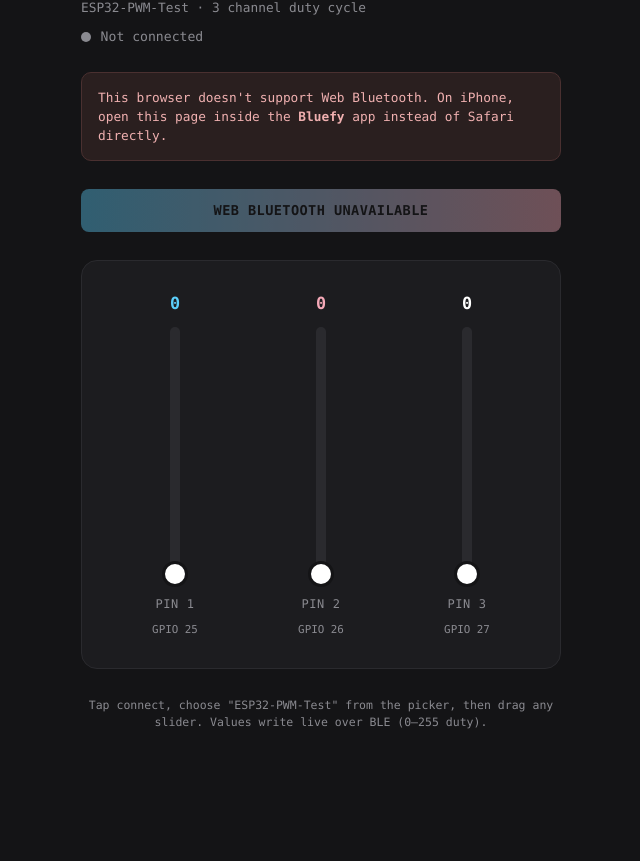
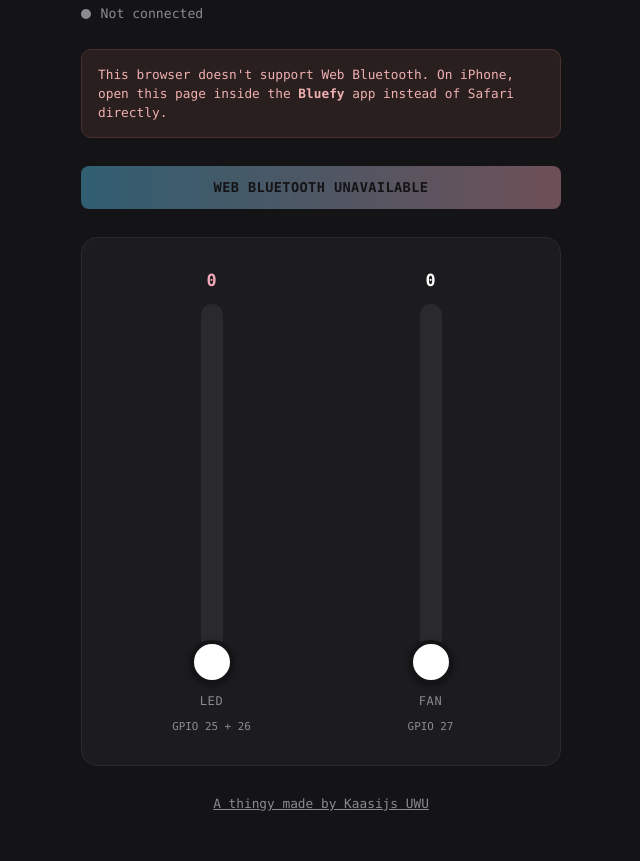
Before and after one commit to Kaasijs/Fursuit32, a plain HTML site: page index.html in a window 1280 px wide. Shown: the part 82-943 px from the top of the page, without its empty margins (319-959 px from the left). Before the commit the page ends 861 px from the top, so only its background shows below. Drawn offline with Linux system fonts and the light colour scheme.

Commit message:
pin update 35 -> 27

```diff
--- a/index.html
+++ b/index.html
@@ -151,7 +151,7 @@
   .slider-track {
     position: relative;
     width: 100%;
-    height: clamp(160px, 40vw, 260px);
+    height: clamp(240px, 55vw, 380px);
     display: flex;
     justify-content: center;
   }
@@ -159,7 +159,7 @@
   input[type="range"].vslider {
     writing-mode: vertical-lr;
     direction: rtl;
-    width: 44px;
+    width: 64px;
     height: 100%;
     -webkit-appearance: none;
     appearance: none;
@@ -169,42 +169,42 @@
   }
 
   input[type="range"].vslider::-webkit-slider-runnable-track {
-    width: 10px;
-    border-radius: 6px;
+    width: 22px;
+    border-radius: 11px;
     background: var(--panel-line);
   }
 
   input[type="range"].vslider::-webkit-slider-thumb {
     -webkit-appearance: none;
-    width: 26px;
-    height: 26px;
+    width: 44px;
+    height: 44px;
     border-radius: 50%;
     background: var(--white);
-    border: 3px solid var(--bg);
-    margin-left: -8px;
+    border: 4px solid var(--bg);
+    margin-left: -11px;
+    box-shadow: 0 2px 6px rgba(0, 0, 0, 0.4);
   }
 
   input[type="range"].vslider::-moz-range-track {
-    width: 10px;
-    border-radius: 6px;
+    width: 22px;
+    border-radius: 11px;
     background: var(--panel-line);
   }
 
   input[type="range"].vslider::-moz-range-thumb {
-    width: 20px;
-    height: 20px;
+    width: 38px;
+    height: 38px;
     border-radius: 50%;
     background: var(--white);
-    border: 3px solid var(--bg);
+    border: 4px solid var(--bg);
+    box-shadow: 0 2px 6px rgba(0, 0, 0, 0.4);
   }
 
-  .pin-1 input[type="range"]::-webkit-slider-runnable-track { background: linear-gradient(0deg, var(--blue) var(--fill, 0%), var(--panel-line) var(--fill, 0%)); }
-  .pin-2 input[type="range"]::-webkit-slider-runnable-track { background: linear-gradient(0deg, var(--pink) var(--fill, 0%), var(--panel-line) var(--fill, 0%)); }
-  .pin-3 input[type="range"]::-webkit-slider-runnable-track { background: linear-gradient(0deg, var(--white) var(--fill, 0%), var(--panel-line) var(--fill, 0%)); }
+  .pin-led input[type="range"]::-webkit-slider-runnable-track { background: linear-gradient(0deg, var(--blue) 0%, var(--pink) var(--fill, 0%), var(--panel-line) var(--fill, 0%)); }
+  .pin-fan input[type="range"]::-webkit-slider-runnable-track { background: linear-gradient(0deg, var(--white) var(--fill, 0%), var(--panel-line) var(--fill, 0%)); }
 
-  .pin-1 .slider-value { color: var(--blue); }
-  .pin-2 .slider-value { color: var(--pink); }
-  .pin-3 .slider-value { color: var(--white); }
+  .pin-led .slider-value { color: var(--pink); }
+  .pin-fan .slider-value { color: var(--white); }
 
   .pin-name {
     font-size: 0.68rem;
@@ -237,8 +237,7 @@
 <body>
 
   <header>
-    <h1>PWM Control</h1>
-    <p class="subtitle">ESP32-PWM-Test &middot; 3 channel duty cycle</p>
+    <h1>My Fursuit32</h1>
     <div class="status-row">
       <div class="status-dot" id="statusDot"></div>
       <span class="status-text" id="statusText">Not connected</span>
@@ -253,37 +252,28 @@
 
   <div class="panel">
     <div class="sliders">
-      <div class="slider-col pin-1">
-        <div class="slider-value" id="val1">0</div>
+      <div class="slider-col pin-led">
+        <div class="slider-value" id="valLed">0</div>
         <div class="slider-track">
-          <input type="range" class="vslider" id="slider1" min="0" max="255" value="0" disabled>
+          <input type="range" class="vslider" id="sliderLed" min="0" max="255" value="0" disabled>
         </div>
-        <div class="slider-label">Pin 1</div>
-        <div class="pin-name">GPIO 25</div>
+        <div class="slider-label">LED</div>
+        <div class="pin-name">GPIO 25 + 26</div>
       </div>
 
-      <div class="slider-col pin-2">
-        <div class="slider-value" id="val2">0</div>
+      <div class="slider-col pin-fan">
+        <div class="slider-value" id="valFan">0</div>
         <div class="slider-track">
-          <input type="range" class="vslider" id="slider2" min="0" max="255" value="0" disabled>
+          <input type="range" class="vslider" id="sliderFan" min="0" max="255" value="0" disabled>
         </div>
-        <div class="slider-label">Pin 2</div>
-        <div class="pin-name">GPIO 26</div>
-      </div>
-
-      <div class="slider-col pin-3">
-        <div class="slider-value" id="val3">0</div>
-        <div class="slider-track">
-          <input type="range" class="vslider" id="slider3" min="0" max="255" value="0" disabled>
-        </div>
-        <div class="slider-label">Pin 3</div>
+        <div class="slider-label">Fan</div>
         <div class="pin-name">GPIO 27</div>
       </div>
     </div>
   </div>
 
   <footer>
-    Tap connect, choose "ESP32-PWM-Test" from the picker, then drag any slider. Values write live over BLE (0&ndash;255 duty).
+    <a class="subtitle" href="https://github.com/Kaasijs">A thingy made by Kaasijs UWU</a>
   </footer>
 
 <script>
@@ -293,17 +283,28 @@
     '12345678-1234-1234-1234-123456789ab2',
     '12345678-1234-1234-1234-123456789ab3',
   ];
-  const DEVICE_NAME = 'ESP32-PWM-Test';
+  const DEVICE_NAME = 'Fursuit Kaasijs';
 
   const connectBtn = document.getElementById('connectBtn');
   const statusDot = document.getElementById('statusDot');
   const statusText = document.getElementById('statusText');
   const browserWarning = document.getElementById('browserWarning');
 
-  const sliders = [1, 2, 3].map(n => document.getElementById(`slider${n}`));
-  const values  = [1, 2, 3].map(n => document.getElementById(`val${n}`));
+  const sliderLed = document.getElementById('sliderLed');
+  const sliderFan = document.getElementById('sliderFan');
+  const valLed = document.getElementById('valLed');
+  const valFan = document.getElementById('valFan');
 
-  let characteristics = [null, null, null];
+  // sliders[] pairs each UI slider with the characteristic UUID(s) it
+  // should write to. LED drives two physical pins (chars 1 and 2) at
+  // once; Fan drives just the third.
+  const sliders = [
+    { input: sliderLed, valueEl: valLed, charUuids: [CHAR_UUIDS[0], CHAR_UUIDS[1]] },
+    { input: sliderFan, valueEl: valFan, charUuids: [CHAR_UUIDS[2]] },
+  ];
+
+  // Resolved BLECharacteristic objects, keyed by UUID, filled in on connect.
+  let characteristicsByUuid = {};
   let bleDevice = null;
 
   if (!navigator.bluetooth) {
@@ -317,7 +318,7 @@
     statusText.classList.toggle('connected', isConnected);
     statusText.textContent = isConnected ? 'Connected' : 'Not connected';
     connectBtn.textContent = isConnected ? 'Disconnect' : 'Connect to device';
-    sliders.forEach(s => s.disabled = !isConnected);
+    sliders.forEach(s => s.input.disabled = !isConnected);
   }
 
   function updateFill(slider) {
@@ -325,7 +326,7 @@
     slider.style.setProperty('--fill', pct + '%');
   }
 
-  sliders.forEach(updateFill);
+  sliders.forEach(s => updateFill(s.input));
 
   async function connect() {
     try {
@@ -339,8 +340,9 @@
       const server = await bleDevice.gatt.connect();
       const service = await server.getPrimaryService(SERVICE_UUID);
 
-      for (let i = 0; i < 3; i++) {
-        characteristics[i] = await service.getCharacteristic(CHAR_UUIDS[i]);
+      characteristicsByUuid = {};
+      for (const uuid of CHAR_UUIDS) {
+        characteristicsByUuid[uuid] = await service.getCharacteristic(uuid);
       }
 
       setConnected(true);
@@ -352,7 +354,7 @@
 
   function onDisconnected() {
     setConnected(false);
-    characteristics = [null, null, null];
+    characteristicsByUuid = {};
   }
 
   connectBtn.addEventListener('click', async () => {
@@ -364,24 +366,28 @@
     }
   });
 
-  sliders.forEach((slider, i) => {
+  sliders.forEach(({ input, valueEl, charUuids }) => {
     let pending = false;
 
-    slider.addEventListener('input', () => {
-      values[i].textContent = slider.value;
-      updateFill(slider);
+    input.addEventListener('input', () => {
+      valueEl.textContent = input.value;
+      updateFill(input);
 
       if (pending) return;
       pending = true;
 
       requestAnimationFrame(async () => {
         pending = false;
-        const characteristic = characteristics[i];
-        if (!characteristic) return;
-        try {
-          await characteristic.writeValue(new Uint8Array([parseInt(slider.value, 10)]));
-        } catch (err) {
-          console.error(`Write failed on pin ${i + 1}:`, err);
+        const duty = new Uint8Array([parseInt(input.value, 10)]);
+
+        for (const uuid of charUuids) {
+          const characteristic = characteristicsByUuid[uuid];
+          if (!characteristic) continue;
+          try {
+            await characteristic.writeValue(duty);
+          } catch (err) {
+            console.error(`Write failed on ${uuid}:`, err);
+          }
         }
       });
     });
```
Also changed, not shown: 1 other file.
